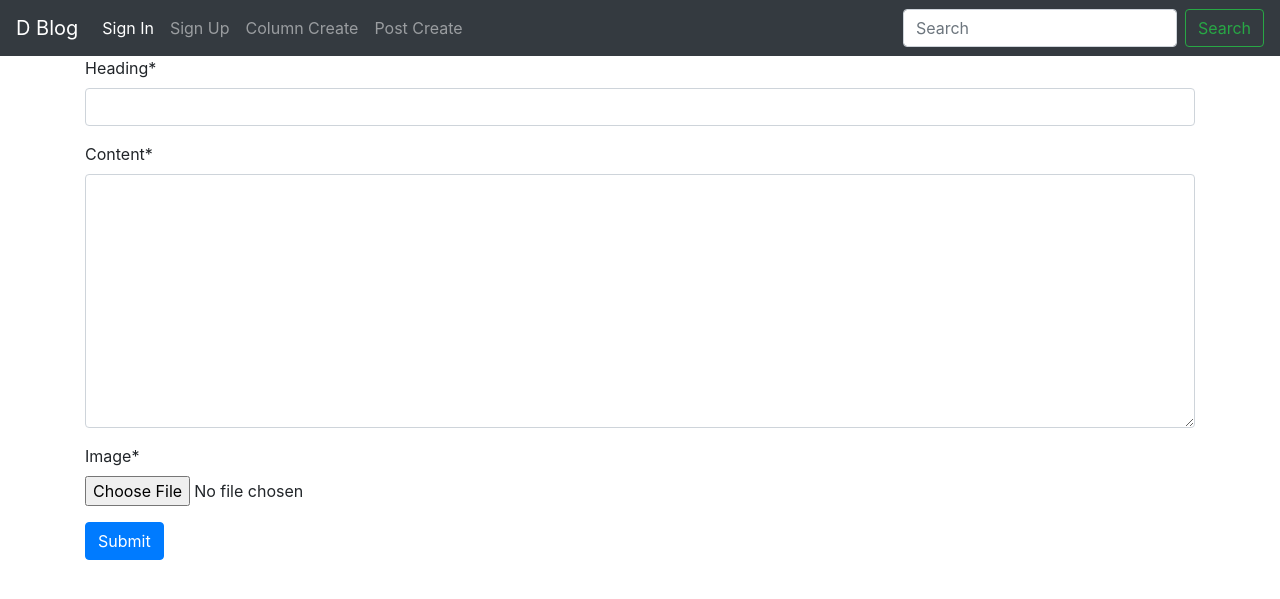
After one commit to emrecoskun705/FirstDjangoProject, a Django app: page /post/create/ in a window 1280 px wide. The commit adds this page. Shown: the top 599 px of the page. Run offline with Django 3.2, Linux system fonts and the light colour scheme; some libraries are stand-ins or nearby versions.

Commit message:
add views and specify coordinator in columnformview

```diff
--- a/core/admin.py
+++ b/core/admin.py
@@ -5,4 +5,6 @@ from .models import User,Column,Post
 class UserAdmin(admin.ModelAdmin):
     list_display = ('email',)
 admin.site.register(Column)
+
+
 admin.site.register(Post)
--- a/core/forms.py
+++ b/core/forms.py
@@ -1 +1,13 @@
 from django import forms
+from .models import Column, Post
+
+class ColumnForm(forms.ModelForm):
+    class Meta:
+        model = Column
+        fields = ('title', 'posts', 'workers', 'subscribers')
+
+
+class PostForm(forms.ModelForm):
+    class Meta:
+        model = Post
+        fields = '__all__'
--- a/core/models.py
+++ b/core/models.py
@@ -15,6 +15,7 @@ class Column(models.Model):
     coordinator = models.ForeignKey(User, on_delete=models.CASCADE)
     workers = models.ManyToManyField(User, related_name='workers')
     subscribers = models.ManyToManyField(User, related_name='subscribers')
+
 
     class Meta:
         permissions = (
--- a/core/views.py
+++ b/core/views.py
@@ -1,5 +1,34 @@
 from django.shortcuts import render
-from django.views.generic.base import TemplateView
+from django.views.generic import ListView, CreateView
+from django.views.generic.edit import FormView
+from .models import Column
+from .forms import ColumnForm, PostForm
 
-class HomePageView(TemplateView):
-    template_name = 'index.html'
+class HomePageView(ListView):
+    context_object_name = 'column_list'
+    queryset = Column.objects.all()
+    template_name='home.html'
+
+
+class ColumnFormView(FormView):
+    template_name = 'column_form.html'
+    form_class = ColumnForm
+    success_url = '/'
+
+    def form_valid(self, form):
+
+        column = form.save(commit=False)
+        column.coordinator = self.request.user
+        column.save()
+
+        return super().form_valid(form)
+
+class PostFormView(FormView):
+    template_name = 'post_form.html'
+    form_class = PostForm
+    success_url = '/'
+
+    def form_valid(self, form):
+        if form.is_valid():
+            form.save()
+        return super().form_valid(form)
--- a/demo/urls.py
+++ b/demo/urls.py
@@ -2,12 +2,14 @@ from django.conf import settings
 from django.conf.urls.static import static
 from django.contrib import admin
 from django.urls import path, include
-from core.views import HomePageView
+from core.views import HomePageView, ColumnFormView, PostFormView
 
 urlpatterns = [
     path('admin/', admin.site.urls),
     path('', HomePageView.as_view(), name='home'),
-     path('accounts/', include('allauth.urls')),
+    path('accounts/', include('allauth.urls')),
+    path('column/create/', ColumnFormView.as_view(), name='column-create'),
+    path('post/create/', PostFormView.as_view(), name='post-create'),
 ]
 
 if settings.DEBUG:
--- a/templates/includes/navbar.html
+++ b/templates/includes/navbar.html
@@ -18,6 +18,12 @@
         <a class="nav-link" href="{% url 'account_logout' %}" >Logout</a>
       </li>
       {% endif %}
+      <li class="nav-item">
+        <a class="nav-link" href="{% url 'column-create' %}" >Column Create</a>
+      </li>
+      <li class="nav-item">
+        <a class="nav-link" href="{% url 'post-create' %}" >Post Create</a>
+      </li>
     </ul>
     <form class="form-inline my-2 my-lg-0">
       <input class="form-control mr-sm-2" type="text" placeholder="Search" aria-label="Search">
--- /dev/null
+++ b/templates/post_form.html
@@ -0,0 +1,10 @@
+{% extends "base.html" %}
+{% load crispy_forms_tags %}
+
+{% block content %}
+<form method="POST" enctype="multipart/form-data">
+    {% csrf_token %}
+    {{ form|crispy }}
+    <button type="submit" class="btn btn-primary">Submit</button>
+</form>
+{% endblock content %}
```
Also changed, not shown: templates/column_form.html (added, +10 -0 lines), core/migrations/0002_auto_20200930_1818.py (added), templates/home.html (renamed from templates/index.html).
